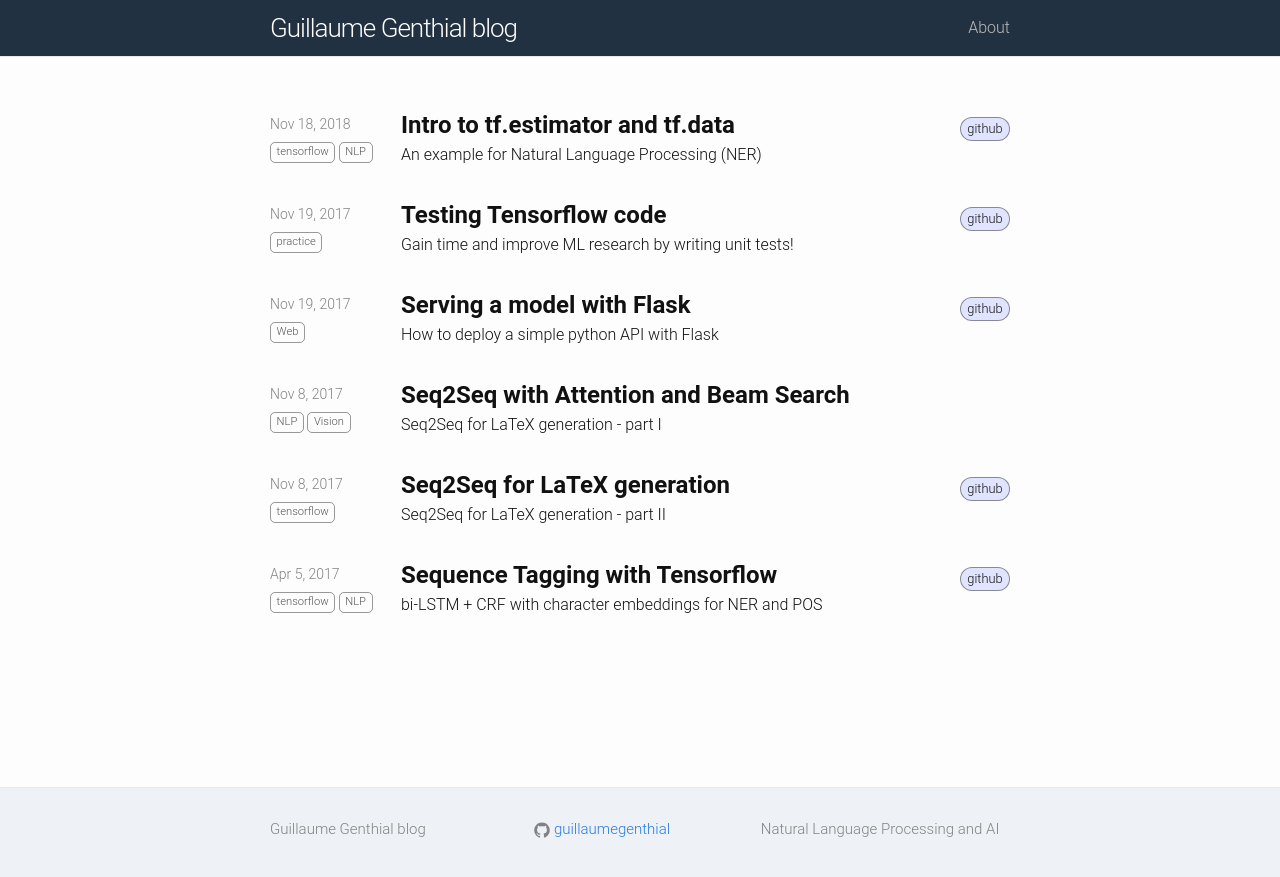
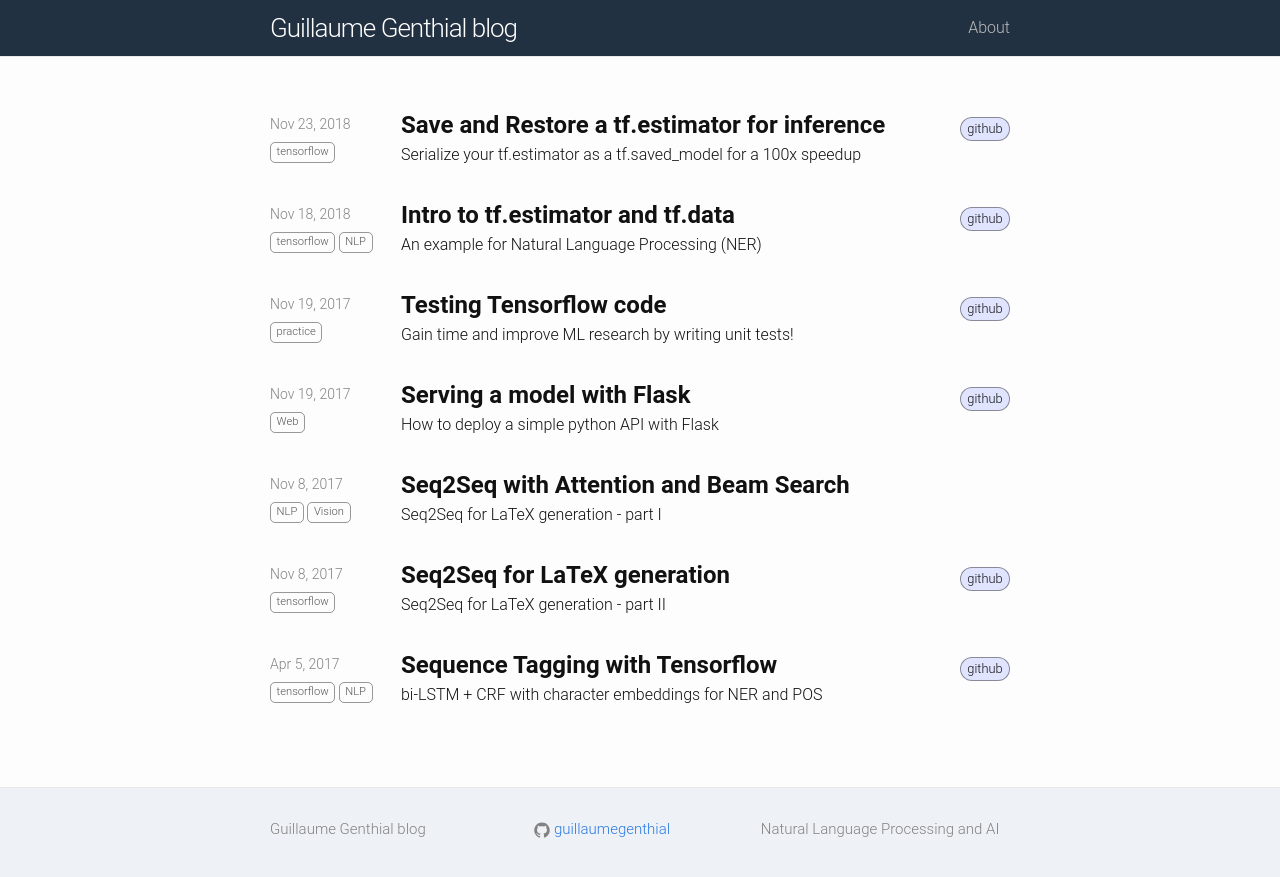
Before and after one commit to guillaumegenthial/guillaumegenthial.github.io, a Jekyll site: the page built from index.md, in a window 1280 px wide. Shown: the top 877 px of the page. Built offline with Jekyll 4.4.1, drawn with Linux system fonts in a browser that asks for light colours; nearby versions of some CDN libraries; part of the change alters nothing that is shown.

Commit message:
Add serving tf estimator post

````diff
--- a/_posts/2018-11-18-introduction-tensorflow-estimator.markdown
+++ b/_posts/2018-11-18-introduction-tensorflow-estimator.markdown
@@ -57,7 +57,7 @@ Thanks to intense competition on the Deep Learning Framework landscape, driving
 
 <!-- For those unfamiliar with Tensorflow, just wanting to bootstrap their project and reading on the web good and bad things about it, especially how so much more user-friendly its rival, Facebook's newborn [pyTorch](https://pytorch.org/) is, well, forget about those sterile debates and try them both: they are more than good enough and when it comes to chosing which one to use for your company or your project, it depends more on what existing implementation is available and your technical debt than the frameworks' specificities. -->
 
-This blog post provides an __example of how to use `tf.data` and `tf.estimator` for NLP__ and gives some advice and demonstrate how you can quickly get a state-of-the-art NLP model up and running with as few as a 100 lines of Tensorflow code!
+This blog post provides an __example of how to use `tf.data` and `tf.estimator` for NLP__ and demonstrate how you can quickly get a state-of-the-art NLP model up and running with as few as a 100 lines of Tensorflow code!
 
 <a id="global-configuration"></a>
 ## Global configuration
--- /dev/null
+++ b/_posts/2018-11-23-serving-tensorflow-estimator.markdown
@@ -0,0 +1,272 @@
+---
+layout: post
+title: "Save and Restore a tf.estimator for inference"
+description: "Save and restore a tf.estimator for inference as a saved_model and reload it in python to predict on new data"
+excerpt: "Serialize your tf.estimator as a tf.saved_model for a 100x speedup"
+mathjax: true
+comments: true
+tags: tensorflow
+github: https://github.com/guillaumegenthial/tf-estimator-basics
+published: True
+---
+
+
+__Code__ available on [github](https://github.com/guillaumegenthial/tf-estimator-basics). A more advanced use of the techniques covered in this article can also be found [here](https://github.com/guillaumegenthial/tf_ner/tree/master/models/lstm_crf).
+
+__Topics__ *tf.estimator, serving_input_receiver_fn, ServingInputReceiver, export_saved_model, contrib.predictor, from_saved_model*
+
+
+## Outline
+
+<!-- MarkdownTOC -->
+
+* [Introduction](#introduction)
+* [Model](#model)
+* [Training the Estimator](#training-the-estimator)
+* [Reload and Predict \(first attempt\)](#reload-and-predict-first-attempt)
+* [The problem](#the-problem)
+* [A clever fix?](#a-clever-fix)
+* [Exporting the estimator as a tf.saved_model](#exporting-the-estimator-as-a-tfsaved_model)
+* [Reload and Predict \(the good way\)](#reload-and-predict-the-good-way)
+* [Conclusion and next steps](#conclusion-and-next-steps)
+
+<!-- /MarkdownTOC -->
+
+
+<a id="introduction"></a>
+## Introduction
+
+The `tf.estimator` framework is really handy to train and evaluate a model on a given dataset. In [this post](https://guillaumegenthial.github.io/introduction-tensorflow-estimator.html), I show how a simple tensorflow script can get a state-of-the-art model up and running.
+
+However, when it comes to using your trained `Estimator` to get __predictions on the fly__, things get a little bit messier.
+
+This blog post demonstrates how to properly serialize, reload a `tf.estimator` and predict on new data, by going over a dummy example (fully reproductible by cloning the [github repo](https://github.com/guillaumegenthial/tf-estimator-basics)) and get a __100x speedup__ over the vanilla implementation.
+
+Good news is: in the end, it is dead simple and only takes a few lines of code 😎.
+
+<a id="model"></a>
+## Model
+
+Let's say that we have trained an estimator that computes
+
+$$ f([x, x]) = 2x $$
+
+We model this as a simple dense layer with one output. In other words, our model has 2 parameters  `a` and `b` to learn such that
+
+$$ a \cdot x + b \cdot x = 2 \cdot x $$
+
+Using the `tf.estimator` paradigm, here is our `model_fn`
+
+
+```python
+def model_fn(features, labels, mode, params):
+    if isinstance(features, dict):  # For serving
+        features = features['feature']
+
+    predictions = tf.layers.dense(features, 1)
+
+    if mode == tf.estimator.ModeKeys.PREDICT:
+        return tf.estimator.EstimatorSpec(mode, predictions=predictions)
+    else:
+        loss = tf.nn.l2_loss(predictions - labels)
+        if mode == tf.estimator.ModeKeys.EVAL:
+            return tf.estimator.EstimatorSpec(
+                mode, loss=loss)
+
+        elif mode == tf.estimator.ModeKeys.TRAIN:
+            train_op = tf.train.AdamOptimizer(learning_rate=0.5).minimize(
+                loss, global_step=tf.train.get_global_step())
+            return tf.estimator.EstimatorSpec(
+                mode, loss=loss, train_op=train_op)
+        else:
+            raise NotImplementedError()
+```
+> If you think this is a rather preposterous use of Tensorflow and Deep Learning in general, why not have a look at this [very serious article on a related topic](http://joelgrus.com/2016/05/23/fizz-buzz-in-tensorflow/)?
+
+If you need an introduction to `tf.estimator`, you can read my [introduction with an emphasis on NLP here](https://guillaumegenthial.github.io/introduction-tensorflow-estimator.html).
+
+<a id="training-the-estimator"></a>
+## Training the Estimator
+
+To train our model, we generate fake data using `tf.data` (here is a [short yet comprehensive introduction to tf.data](https://guillaumegenthial.github.io/introduction-tensorflow-estimator.html#feed-data-with-tfdata)).
+
+```python
+def train_generator_fn():
+    for number in range(100):
+        yield [number, number], [2 * number]
+
+
+def train_input_fn():
+    shapes, types = (2, 1), (tf.float32, tf.float32)
+    dataset = tf.data.Dataset.from_generator(
+        train_generator_fn, output_types=types, output_shapes=shapes)
+    dataset = dataset.batch(20).repeat(200)
+    return dataset
+```
+
+
+Once we have our `model_fn` and our `train_input_fn`, training our `tf.estimator` is a matter of 2 lines of code.
+
+```python
+estimator = tf.estimator.Estimator(model_fn, 'model', params={})
+estimator.train(train_input_fn)
+```
+
+As expected, training takes a few seconds and manages to learn the parameters `a` and `b` as indicated by a very small loss.
+> At the end of the training, because we specified the `model_dir` argument of the `Estimator`, the __`model` directory contains full checkpoints of the graph__.
+
+<a id="reload-and-predict-first-attempt"></a>
+## Reload and Predict (first attempt)
+
+Now, let's say that we have a service, exterior to our model, that keeps sending us new data. Everytime we receive a new example, we want to run our model. Let's fake the service by using a python generator
+
+```python
+def my_service():
+    for number in range(100, 110):
+        yield number
+```
+
+Because we don't know in advance our full dataset, our code needs to look like
+
+
+```python
+for number in my_service():
+    prediction = get_prediction(number)
+```
+> Imagine a Flask app that calls the `get_prediction` function everytime some new data is sent to some url.
+
+Let's use the `predict` method of the `tf.estimator.Estimator` class.
+
+We first create a special `input_fn` that formats the new number for the `Estimator`
+
+```python
+def example_input_fn(number):
+    dataset = tf.data.Dataset.from_generator(
+        lambda: ([number, number] for _ in range(1)),
+        output_types=tf.float32, output_shapes=(2,))
+    iterator = dataset.batch(1).make_one_shot_iterator()
+    next_element = iterator.get_next()
+    return next_element, None
+```
+> This is the same `input_fn` as the one used for training except that this time the data generator only yields the number sent by our service.
+
+
+And we can get predictions by doing
+
+```python
+for nb in my_service():
+    example_inpf = functools.partial(example_input_fn, nb)
+    for pred in estimator.predict(example_inpf):
+        print(pred)
+```
+> The `predict` method returns a generator. Because our dataset only yields one example, the loop is executed only once and it seems like we achieved our goal: we used the estimator to predict the outcome on new data.
+
+<a id="the-problem"></a>
+## The problem
+
+Now, let's have a look at the logs.
+
+{% include image.html url="/assets/predict-pb.png" description="The tf.estimator.predict problem" size="50%" %}
+
+What? __Everytime we call `predict`, our `estimator` instance reloads the weights from disk!__ Thus, it takes an astonishing `0.19s` per loop execution! There must be a better way... Keep in mind that this model only has 2 parameters, what will happen when you have a BFN\*?
+
+
+*\*starts with Big, ends with Network*
+
+
+<a id="a-clever-fix"></a>
+## A clever fix?
+
+If you have good python skills, you might notice that everything in this pipeline seems to be built on top of python generators. We could control the iteration of these pipelined generators using the `next` method.
+
+This clever solution has been investigated by some people, see [here for instance](https://github.com/marcsto/rl/blob/master/src/fast_predict2.py).
+
+The idea, overall, is to build the `predict` generator on top of the `service` generator (like Russian dolls) and move to the next prediction when we receive a new example. However, apart from being hacky, this method has a downside: chaining 2 generators is not as reliable, as the iteration of the second might depend on a batch of the first. In other words, the `estimator.predict` seems to be built with some kind of batching mechanism, which, in the end, causes problems (and I don't want to have to look at the details of this method, as I shouldn't have to).
+
+Even if there are some workarounds and you could probably make this work eventually, it requires custom hacks depending on your data pipeline.
+
+Now, let's explore a much better option (which also seems to be the official one, even though the guides and documentation are pretty scarce and vague about the subject. But this sadly won't come as a surprise and is also the existential motivation of this very blog post).
+
+<a id="exporting-the-estimator-as-a-tfsaved_model"></a>
+## Exporting the estimator as a tf.saved_model
+
+See [the official guide](https://www.tensorflow.org/guide/saved_model).
+
+Tensorflow provides a more efficient way of serializing any inference graph that plays nicely with the rest of the ecosystem, like [Tensorflow Serving](https://www.tensorflow.org/serving/).
+
+In line with the `tf.estimator` technical specifications of making it an easy-to-use, high-level API, exporting an `Estimator` as a `saved_model` is really simple.
+
+
+We first need to define a special `input_fn` (as always we can't expect the estimator to guess how to format the data).
+
+
+```python
+def serving_input_receiver_fn():
+    """Serving input_fn that builds features from placeholders
+
+    Returns
+    -------
+    tf.estimator.export.ServingInputReceiver
+    """
+    number = tf.placeholder(dtype=tf.float32, shape=[None, 1], name='number')
+    receiver_tensors = {'number': number}
+    features = tf.tile(number, multiples=[1, 2])
+    return tf.estimator.export.ServingInputReceiver(features, receiver_tensors)
+```
+> The user will provide `number` to the model, which will be fed to the placeholder and transformed to `features`. Ultimately, the model will receive a dictionary `{'feature': features}`. __NB__: the data that the user provides in that case is already *batched*.
+
+
+Then, reloading and serializing the estimator is straightforward
+
+```python
+estimator = tf.estimator.Estimator(model_fn, 'model', params={})
+estimator.export_saved_model('saved_model', serving_input_receiver_fn)
+```
+For each new export, you will find a new time-stamped subdirectory (here `1543003465`), containing the graph definition as a protobuffer (`saved_model.pb`) along with the weights (in `variables/`). If your graph uses other resources (like vocab files for lookup tables, that sort of thing), you will also find them under an `asset/` directory.
+
+{% include image.html url="/assets/saved-model.png" description="The serialized Estimator" size="50%" %}
+
+
+
+<a id="reload-and-predict-the-good-way"></a>
+## Reload and Predict (the good way)
+
+While the saved model can be used directly by tools like Tensorflow serving, some people (including me) might want to reload it in python. After all, maybe [your application is built in Flask](https://guillaumegenthial.github.io/serving.html).
+
+First, let's find the latest set of weights by exploring the subdirectories under `saved_model`
+
+```python
+export_dir = 'saved_model'
+subdirs = [x for x in Path(export_dir).iterdir()
+           if x.is_dir() and 'temp' not in str(x)]
+latest = str(sorted(subdirs)[-1])
+```
+> If you don't know / don't use the [`pathlib`](https://docs.python.org/3/library/pathlib.html) module (python3 only), try using it. It bundles a lot of `os.path` functionnality (and more) in a much nicer and easy-to-use package. I started using it after reading about it on [this blog](https://medium.com/@ageitgey/python-3-quick-tip-the-easy-way-to-deal-with-file-paths-on-windows-mac-and-linux-11a072b58d5f) which also has a lot of other excellent articles.
+
+
+
+Once we have found the directory containing the latest set of weights, we can use a `predictor` to reload the weights. I heard from this very simple (yet incredibly powerful) class on [this stackoverlow answer](https://stackoverflow.com/questions/46098863/how-to-import-an-saved-tensorflow-model-train-using-tf-estimator-and-predict-on).
+
+```python
+from tensorflow.contrib import predictor
+
+predict_fn = predictor.from_saved_model(latest)
+for nb in my_service():
+    pred = predict_fn({'number': [[nb]]})['output']
+```
+> The `predictor` class also comes with a `from_estimator` method!
+
+Under the hood, [this predictor class implementation](https://github.com/tensorflow/tensorflow/blob/r1.12/tensorflow/contrib/predictor/saved_model_predictor.py) uses all the tools mentionned in the [official guide](https://www.tensorflow.org/guide/saved_model#loading_a_savedmodel_in_python). It uses a `tf.saved_model.loader` to load the `tf.saved_model` into a session, reloads the serving signature from the protobuffer, extract the input and output tensors of the graph and bundles everything in a nice callable for ease of use.
+
+We could probably have gleaned enough information here and there in the official documentation and hack it ourselves, but a better implementation is already there. *Why not advertise it more on the official guide?* Anyway, a big thank you to the developers that made it available!
+
+<a id="conclusion-and-next-steps"></a>
+## Conclusion and next steps
+
+It is still a mystery to me why the `tf.estimator` API does not offer an efficient predict method for on-the-fly requests, or at least advertise a bit more the tools covered in this blog post. After all, with a few lines of code you get an even better result! The relative lack of documentation and official guides is not new: it is probably really hard to keep up with the rapid evolution of the framework while still offering comprehensive and coherent documentation to its users.
+
+Using the `predictor` as explained above yields a __100x speedup__ on our dummy example!
+
+{% include image.html url="/assets/serve.png" description="Saved Model + Predictor : 100x speedup!" size="50%" %}
+
+If you're curious to see a more "real-life" use of these methods, [my other repo using tf.estimator for NER](https://github.com/guillaumegenthial/tf_ner/tree/master/models/lstm_crf) (Named Entity Recognition using a bi-LSTM + CRF) implements them all!
````
Also changed, not shown: assets/predict-pb.png (added), assets/saved-model.png (added), assets/serve.png (added).
